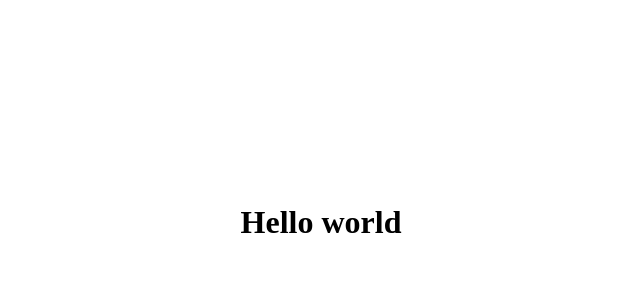
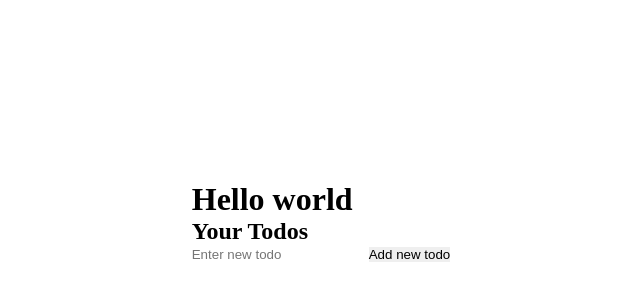
Before and after one commit to joonyg10/todolist-cypress, a React (Create React App) app: page / in a window 1280 px wide. Shown: the part 178-478 px from the top of the page, without its empty margins (319-959 px from the left). Built offline with nearby package versions, Linux system fonts and the light colour scheme.

Commit message:
ADD:  app.tsx todos 상태 추가

```diff
--- a/src/App.tsx
+++ b/src/App.tsx
@@ -1,7 +1,18 @@
+import { useState } from 'react'
+import { TodoHeader } from './components'
+
+import * as T from './types'
+
 function App() {
+  const [todos, setTodos] = useState<T.ITodo[]>([])
+
   return (
     <>
       <h1>Hello world</h1>
+      <TodoHeader setTodos={setTodos} />
+      {todos.map((todo: T.ITodo, idx: number) => (
+        <p key={todo.id}>{todo.todo}</p>
+      ))}
     </>
   )
 }
```
